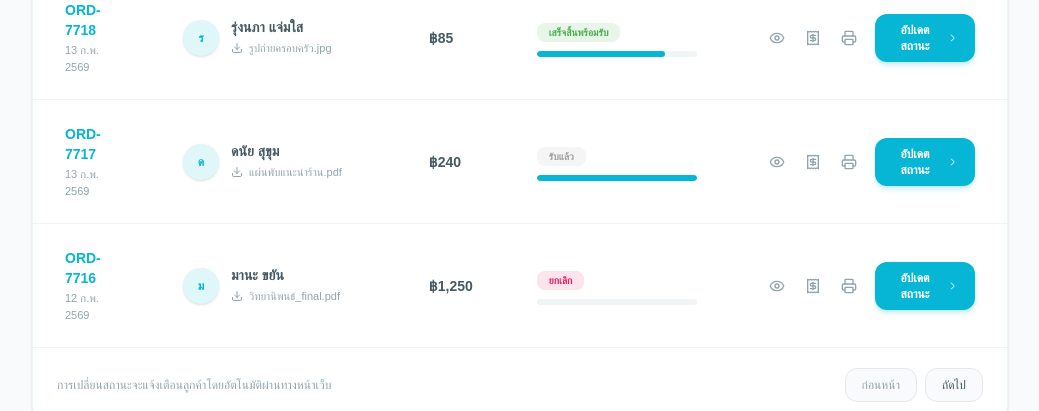
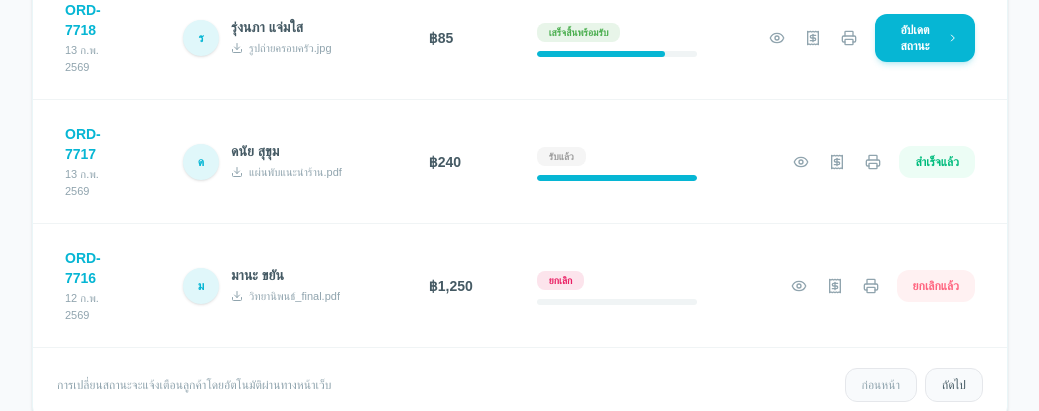
Before and after one commit to 03Panyaporn/EasyPrint, a Next.js app in the folder my-app/: page /shop in a window 1280 px wide. Shown: the part 880-1291 px from the top of the page, without its empty margins (240-1279 px from the left). Built offline with nearby package versions, Linux system fonts and the light colour scheme; no server answers.

Commit message:
Fix the issue where orders can still be canceled after being placed.

```diff
--- a/my-app/src/app/shop/orders/page.tsx
+++ b/my-app/src/app/shop/orders/page.tsx
@@ -424,6 +424,7 @@ export default function OrdersPage() {
                                                         <Printer size={16} />
                                                     </button>
                                                 </div>
+                                                {order.status !== "ยกเลิก" && order.status !== "รับแล้ว" ? (
                                                     <button
                                                         onClick={() => openUpdateModal(order)}
                                                         className="flex items-center gap-2 px-4 py-2 bg-[#06B6D4] text-white rounded-xl text-xs font-bold hover:scale-105 hover:bg-[#0891b2] transition-all shadow-md shadow-[#06B6D4]/20"
@@ -431,6 +432,14 @@ export default function OrdersPage() {
                                                         อัปเดตสถานะ
                                                         <ChevronRight size={14} />
                                                     </button>
+                                                ) : (
+                                                    <span className={`px-4 py-2 rounded-xl text-xs font-bold ${order.status === "ยกเลิก"
+                                                        ? "bg-rose-50 text-rose-400"
+                                                        : "bg-emerald-50 text-emerald-500"
+                                                        }`}>
+                                                        {order.status === "ยกเลิก" ? "ยกเลิกแล้ว" : "สำเร็จแล้ว"}
+                                                    </span>
+                                                )}
                                             </div>
                                         </td>
                                     </tr>
@@ -535,7 +544,7 @@ export default function OrdersPage() {
                         <div className="p-6 flex items-center gap-3">
                             <button
                                 onClick={handleCancelOrder}
-                                disabled={selectedOrder.status !== "ตรวจสอบสลิป" && selectedOrder.status !== "ยกเลิก"} // Can only cancel if checking slip or already cancelled
+                                disabled={selectedOrder.status !== "ตรวจสอบสลิป"} // Can only cancel if checking slip
                                 className={`flex-1 px-6 py-3 border rounded-2xl text-sm font-bold transition-all ${selectedOrder.status !== "ตรวจสอบสลิป"
                                     ? "border-gray-100 text-gray-300 cursor-not-allowed bg-gray-50"
                                     : "border-[#e5e7eb] text-rose-500 hover:bg-rose-50"}`}
--- a/my-app/src/app/shop/page.tsx
+++ b/my-app/src/app/shop/page.tsx
@@ -464,6 +464,7 @@ export default function ShopDashboard() {
                                                     <Printer size={16} />
                                                 </button>
                                             </div>
+                                            {order.status !== "ยกเลิก" && order.status !== "รับแล้ว" ? (
                                                 <button
                                                     onClick={() => openUpdateModal(order)}
                                                     className="flex items-center gap-2 px-4 py-2 bg-[#06B6D4] text-white rounded-xl text-xs font-bold hover:scale-105 hover:bg-[#0891b2] transition-all shadow-md shadow-[#06B6D4]/20"
@@ -471,6 +472,14 @@ export default function ShopDashboard() {
                                                     อัปเดตสถานะ
                                                     <ChevronRight size={14} />
                                                 </button>
+                                            ) : (
+                                                <span className={`px-4 py-2 rounded-xl text-xs font-bold ${order.status === "ยกเลิก"
+                                                    ? "bg-rose-50 text-rose-400"
+                                                    : "bg-emerald-50 text-emerald-500"
+                                                    }`}>
+                                                    {order.status === "ยกเลิก" ? "ยกเลิกแล้ว" : "สำเร็จแล้ว"}
+                                                </span>
+                                            )}
                                         </div>
                                     </td>
                                 </tr>
@@ -563,7 +572,7 @@ export default function ShopDashboard() {
                             <div className="p-6 flex items-center gap-3">
                                 <button
                                     onClick={handleCancelOrder}
-                                    disabled={selectedOrder.status !== "ตรวจสอบสลิป" && selectedOrder.status !== "ยกเลิก"}
+                                    disabled={selectedOrder.status !== "ตรวจสอบสลิป"}
                                     className={`flex-1 px-6 py-3 border rounded-2xl text-sm font-bold transition-all ${selectedOrder.status !== "ตรวจสอบสลิป"
                                         ? "border-gray-100 text-gray-300 cursor-not-allowed bg-gray-50"
                                         : "border-[#e5e7eb] text-rose-500 hover:bg-rose-50"}`}
```
Lines whose indentation alone changed are shown as unchanged.
